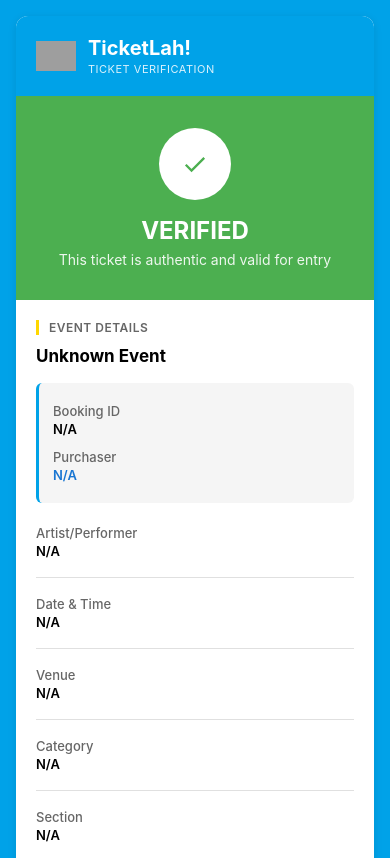
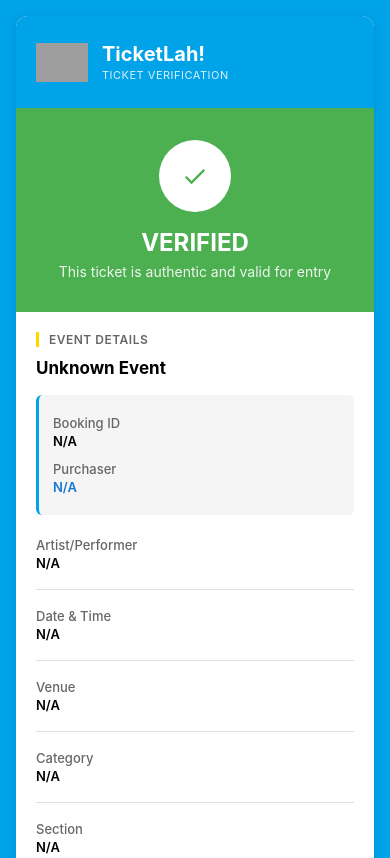
Before and after one commit to natalie-s10257861/MAD_Assignment2_TicketLahVerification, a plain HTML site: page index.html in a window 390 px wide. Shown: the top 858 px of the page. Drawn offline with Linux system fonts and the light colour scheme; grey boxes are pictures that could not be loaded.

Commit message:
Update index.html

```diff
--- a/index.html
+++ b/index.html
@@ -33,12 +33,12 @@
             padding: 20px;
             display: flex;
             align-items: center;
-            gap: 12px;
+            gap: 14px;
         }
 
         .logo {
-            width: 48px;
-            height: 48px;
+            width: 64px;
+            height: 64px;
             object-fit: contain;
         }
 
@@ -47,7 +47,7 @@
         }
 
         .brand-name {
-            font-size: 22px;
+            font-size: 24px;
             font-weight: 700;
             color: #fff;
             line-height: 1.2;
@@ -242,8 +242,8 @@
         /* mobile */
         @media (max-width: 480px) {
             .logo {
-                width: 40px;
-                height: 40px;
+                width: 52px;
+                height: 52px;
             }
 
             .brand-name {
@@ -405,7 +405,6 @@
         function init() {
             const data = getUrlParams();
 
-            // display data directly without extra decoding
             document.getElementById('eventName').textContent = data.eventName;
             document.getElementById('artist').textContent = data.artist;
             document.getElementById('venue').textContent = data.venue;
```
